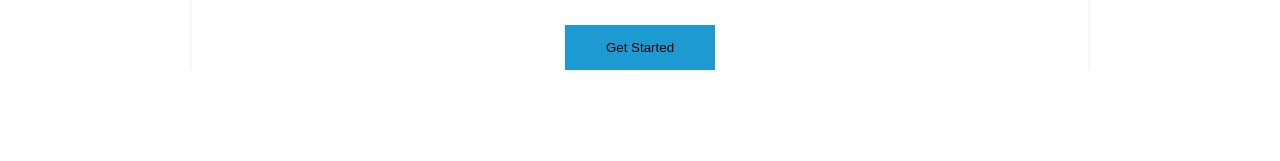
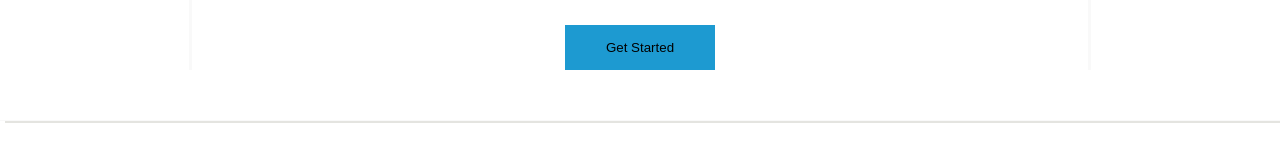
Before and after one commit to amirbenasr/lazy-student, a React (Create React App) app: page / in a window 1280 px wide. Shown: the part 479-640 px from the top of the page. Built offline with nearby package versions, Linux system fonts and the light colour scheme.

Commit message:
cache system

```diff
--- a/src/Components/Footer.js
+++ b/src/Components/Footer.js
@@ -2,7 +2,7 @@ import React from 'react'
 import '../Styles/footer.css';
 function Footer() {
     return (
-        <div >
+        <div className='footer' >
 
         </div>
     )
```
